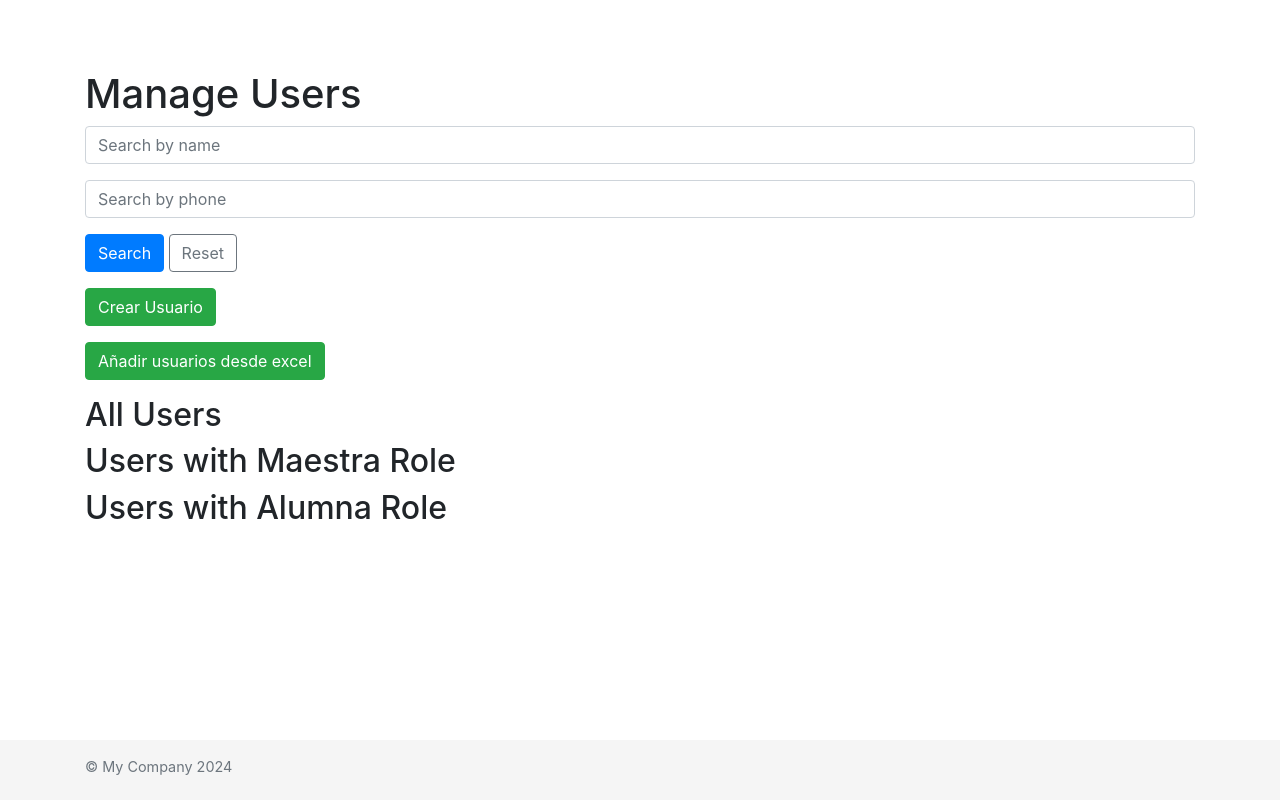
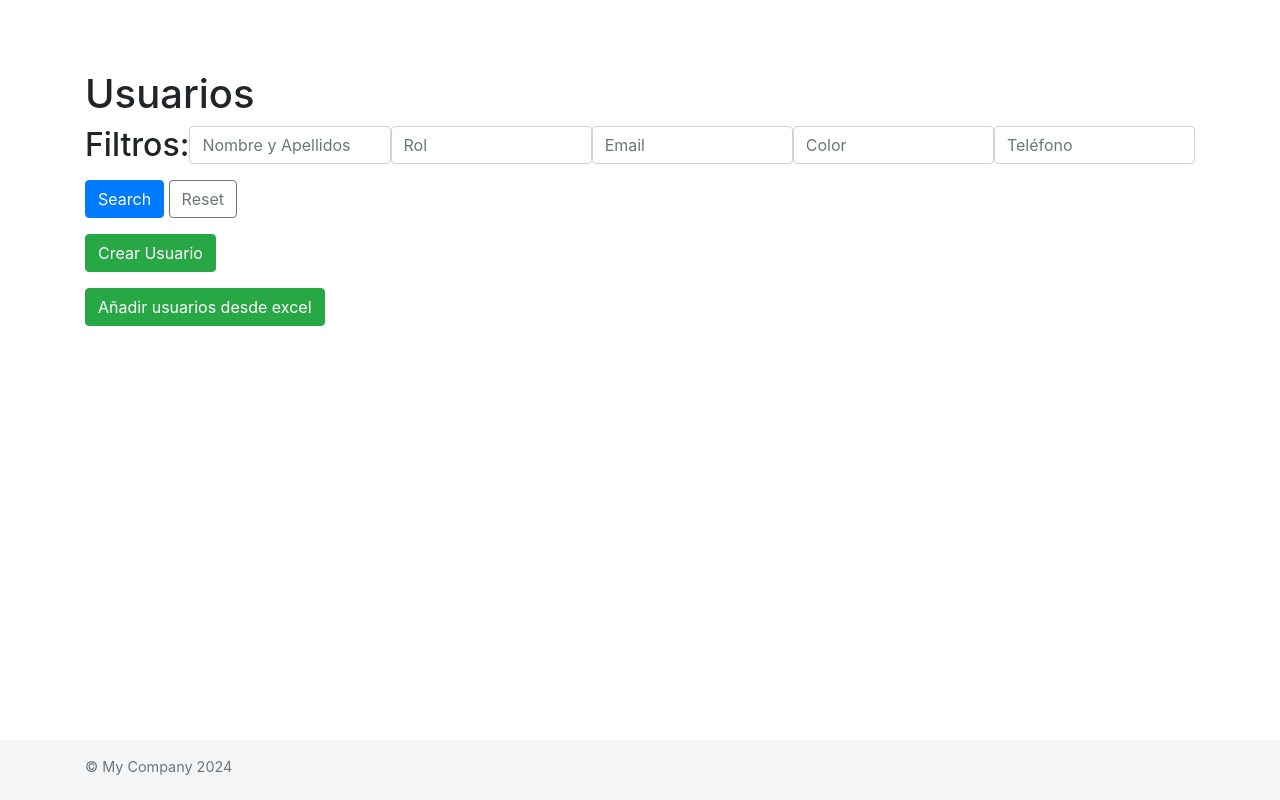
Before and after one commit to KeylaCvillca/escuelacfc, a Yii app: template views/usuarios/index.php in a window 1280 px wide. Run offline with PHP 8.4 and a stand-in for Yii, Linux system fonts and the light colour scheme; the template is opened without the code that fills it, so the values that code supplies are empty; form fields are guessed from the names that the template uses; some libraries are stand-ins or nearby versions; some web fonts are replaced.

Commit message:
Cambios en usuarios/index y varios

```diff
--- a/assets/MenuHelper.php
+++ b/assets/MenuHelper.php
@@ -57,12 +57,12 @@ class MenuHelper {
                         ['label' => 'Páginas','url'=>['/site/rbac']],
                         ['label'=> 'Usuarios','url'=>['/usuarios/index']],
                         ['label'=> 'Archivos','url'=>['/site/files']],
-                        ['label'=> 'Archivos','url'=>['/noticias/index']],
+                        ['label'=> 'Noticias','url'=>['/noticias/index']],
                     ]],
                     ['label' => 'Conócenos', 'url' => ['/site/about']],
                     ['label' => 'Materiales', 'url' => ['/pasos/index']],
                     ['label' => 'Quiz', 'url' => ['/pasos/quiz']],
-                    ['label' => 'Noticias', 'url' => ['/noticias/index']],
+                    ['label' => 'Noticias', 'url' => ['/noticias/read']],
                     ['label' => 'Contacto', 'url' => ['/site/contact']],
                     ['label' => 'Administrador (' . Yii::$app->user->identity->username . ')', 'url' => ['/usuarios/misdatos']],
                     '<li>' . Html::beginForm(['/site/logout'], 'post', ['class' => 'form-inline'])
--- a/models/UsuariosSearch.php
+++ b/models/UsuariosSearch.php
@@ -12,7 +12,7 @@ class UsuariosSearch extends Usuarios
     public function rules()
     {
         return [
-            [['nombre_apellidos', 'email', 'rol', 'telefono'], 'safe'],
+            [['nombre_apellidos', 'email', 'rol', 'telefono','color'], 'safe'],
         ];
     }
 
@@ -36,6 +36,7 @@ class UsuariosSearch extends Usuarios
         $query->andFilterWhere(['like', 'nombre_apellidos', $this->nombre_apellidos])
               ->andFilterWhere(['like', 'email', $this->email])
               ->andFilterWhere(['like', 'rol', $this->rol])
+                ->andFilterWhere(['like', 'color', $this->color])
               ->andFilterWhere(['like', 'telefonos.telefono', $this->telefono]);
 
         return $dataProvider;
--- a/views/noticias/read.php
+++ b/views/noticias/read.php
@@ -26,7 +26,7 @@ use yii\widgets\LinkPager;
         </div>
         <div class="col-md-4 text-right">
             <p class="text-muted">
-                Fecha de publicación: <?= Yii::$app->formatter->asDate($noticia->fecha_publicacion, 'long') ?>
+                Fecha de publicación: <?= $noticia->getFechaFormateada() ?>
             </p>
         </div>
     </div>
--- a/views/usuarios/index.php
+++ b/views/usuarios/index.php
@@ -10,7 +10,7 @@ use yii\helpers\Html;
 /* @var $maestraProvider yii\data\ActiveDataProvider */
 /* @var $alumnaProvider yii\data\ActiveDataProvider */
 
-$this->title = 'Manage Users';
+$this->title = 'Usuarios';
 ?>
 
 <div class="usuarios-index">
@@ -20,10 +20,14 @@ $this->title = 'Manage Users';
         <?php $form = ActiveForm::begin([
             'method' => 'get',
         ]); ?>
-
-        <?= $form->field($searchModel, 'nombre_apellidos')->textInput(['placeholder' => 'Search by name'])->label(false) ?>
-        <?= $form->field($searchModel, 'telefono')->textInput(['placeholder' => 'Search by phone'])->label(false) ?>
-
+        <div class="d-flex">
+            <h2>Filtros:</h2>
+            <?= $form->field($searchModel, 'nombre_apellidos')->textInput(['placeholder' => 'Nombre y Apellidos'])->label(false) ?>
+            <?= $form->field($searchModel, 'rol')->textInput(['placeholder' => 'Rol'])->label(false) ?>
+            <?= $form->field($searchModel, 'email')->textInput(['placeholder' => 'Email'])->label(false) ?>
+            <?= $form->field($searchModel, 'color')->textInput(['placeholder' => 'Color'])->label(false) ?>
+            <?= $form->field($searchModel, 'telefono')->textInput(['placeholder' => 'Teléfono'])->label(false) ?>
+        </div>
         <div class="form-group">
             <?= Html::submitButton('Search', ['class' => 'btn btn-primary']) ?>
             <?= Html::a('Reset', ['index'], ['class' => 'btn btn-outline-secondary']) ?>
@@ -35,12 +39,9 @@ $this->title = 'Manage Users';
         <p><?= Html::a('Crear Usuario', ['usuarios/create'],['class' => 'btn btn-success'])?></p>
         <p><?= Html::a('Añadir usuarios desde excel', ['usuarios/upload'],['class' => 'btn btn-success'])?></p>
     </div>
-
-    <h2>All Users</h2>
     <?= GridView::widget([
         'dataProvider' => $dataProvider,
         'columns' => [
-            ['class' => 'yii\grid\SerialColumn'],
             'nombre_apellidos',
             'email',
             'rol',
@@ -53,43 +54,6 @@ $this->title = 'Manage Users';
             ],
             ['class' => 'yii\grid\ActionColumn'],
         ],
-    ]); ?>
-
-    <h2>Users with Maestra Role</h2>
-    <?= GridView::widget([
-        'dataProvider' => $maestraProvider,
-        'columns' => [
-            ['class' => 'yii\grid\SerialColumn'],
-            'nombre_apellidos',
-            'email',
-            'rol',
-            'celula',
-            [
-                'label' => 'Phone',
-                'value' => function($model) {
-                    return implode(', ', array_column($model->telefonos, 'telefono'));
-                },
-            ],
-            ['class' => 'yii\grid\ActionColumn'],
-        ],
-    ]); ?>
-
-    <h2>Users with Alumna Role</h2>
-    <?= GridView::widget([
-        'dataProvider' => $alumnaProvider,
-        'columns' => [
-            ['class' => 'yii\grid\SerialColumn'],
-            'nombre_apellidos',
-            'email',
-            'rol',
-            'celula',
-            [
-                'label' => 'Phone',
-                'value' => function($model) {
-                    return implode(', ', array_column($model->telefonos, 'telefono'));
-                },
-            ],
-            ['class' => 'yii\grid\ActionColumn'],
-        ],
+        'summary' => ''
     ]); ?>
 </div>
```
Also changed, not shown: models/Noticias.php (+9 -0 lines).
